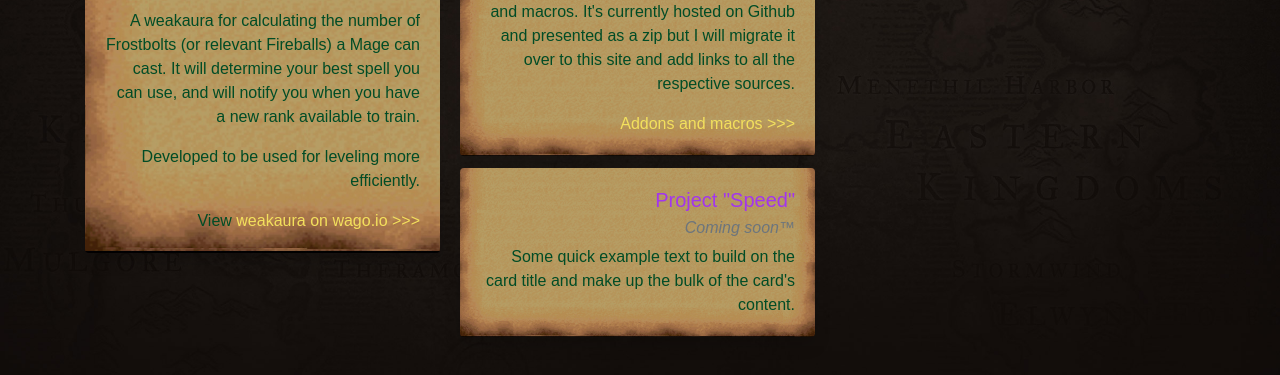
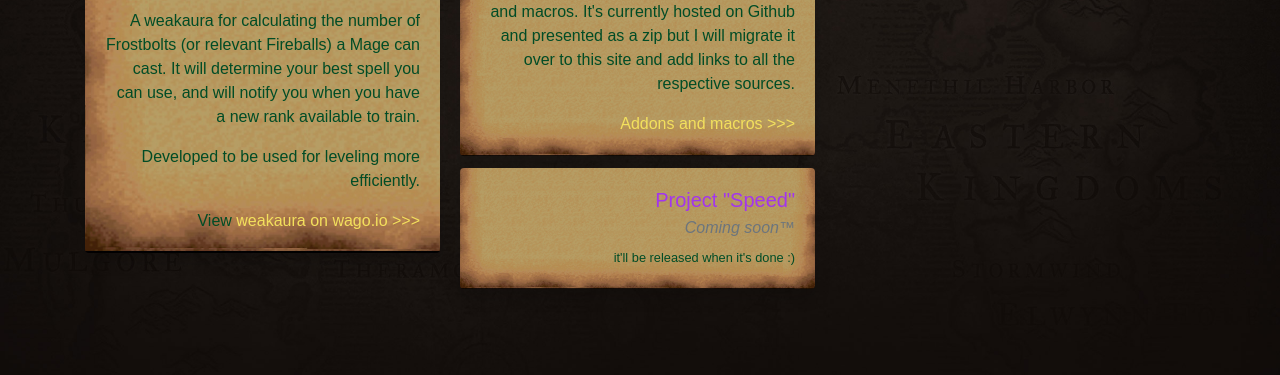
Before and after one commit to Lavitzio/lavitzio, a website: page index.html in a window 1280 px wide. Shown: the part 413-788 px from the top of the page. Drawn offline with nearby package versions, Linux system fonts and the light colour scheme.

Commit message:
Add project speed description

```diff
--- a/index.html
+++ b/index.html
@@ -73,7 +73,7 @@
             <div class="card-body">
               <h5 class="card-title color-epic">Project "Speed"</h5>
               <h6 class="card-subtitle mb-2 text-muted" style="font-style: italic">Coming soon™</h6>
-              <p class="card-text">Some quick example text to build on the card title and make up the bulk of the card's content.</p>
+              <p class="card-text"><small>it'll be released when it's done :)</small></p>
               <!-- <a href="#" class="card-link">Card link</a> -->
             </div>
           </div>
```
